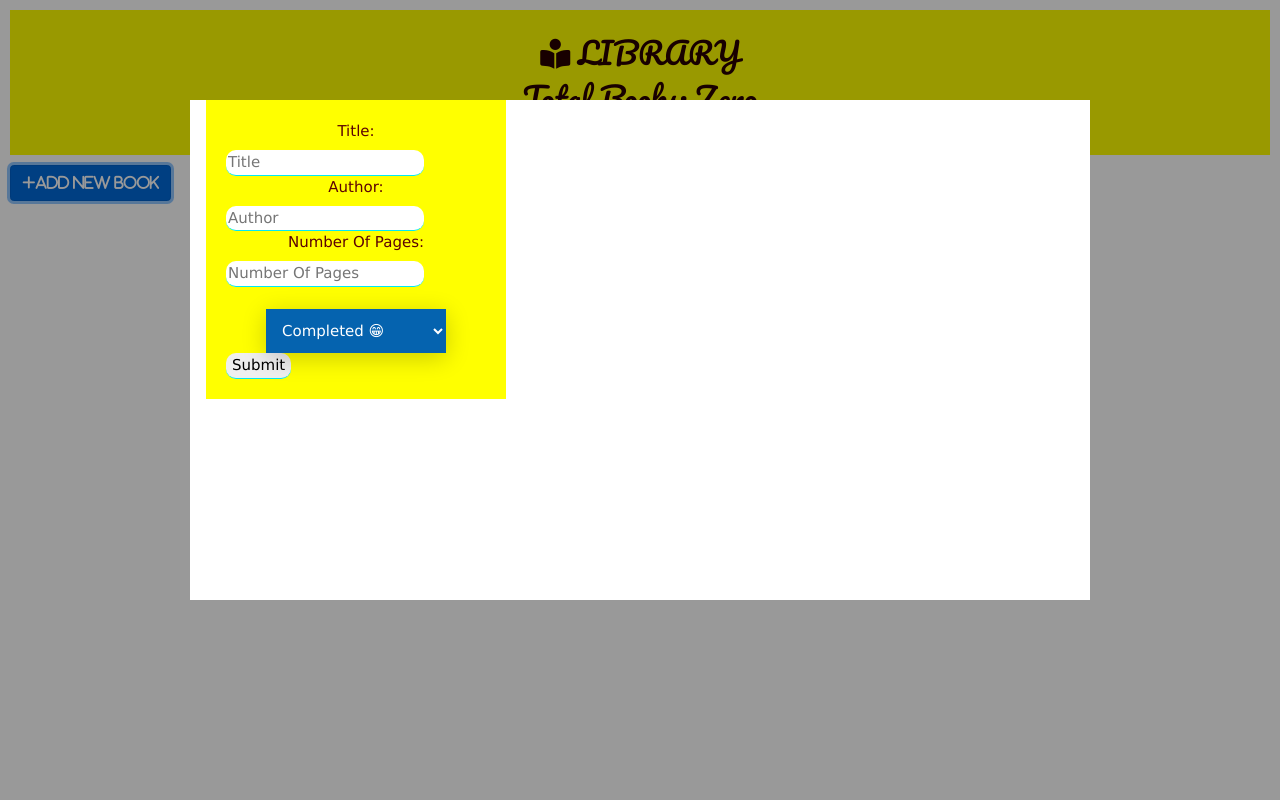
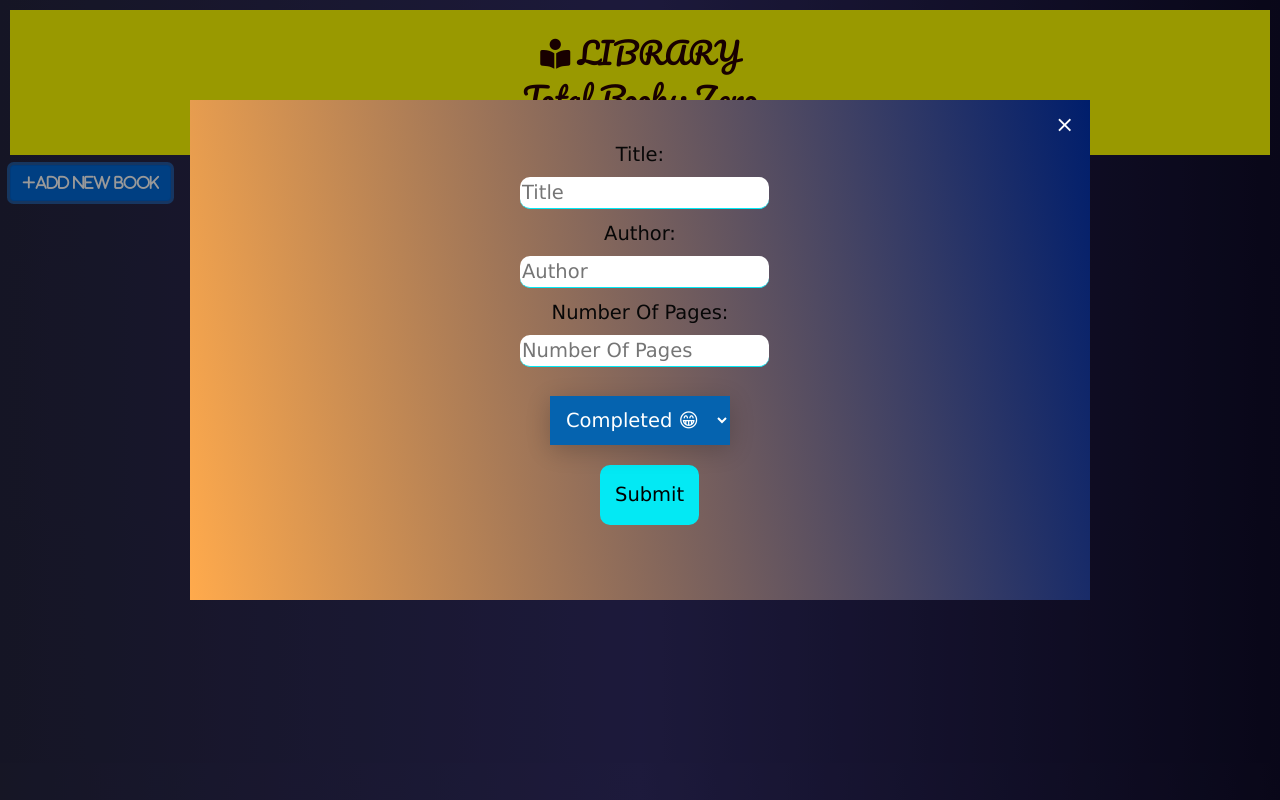
Before and after one commit to ifeanyi21/LibraryProject, a plain HTML site: page index.html in a window 1280 px wide. Both pictures are taken after a click on the button "Add New Book". Drawn offline with nearby package versions, Linux system fonts and the light colour scheme.

Commit message:
Update styles.css

```diff
--- a/styles.css
+++ b/styles.css
@@ -1,8 +1,10 @@
 body {
-  /* margin: 30px; */
   padding: 10px;
-  /* border: 4px inset black; */
-  background-color: yellow;
+  background: #0f0c29;
+  background: -webkit-linear-gradient(to right, #24243e, #302b63, #0f0c29);
+  background: linear-gradient(to right, #24243e, #302b63, #0f0c29);
+  justify-content: center;
+  align-items: center;
 }
 header {
   padding: 20px;
@@ -26,18 +28,35 @@ select {
   appearance: button;
   outline: none;
 }
-.login-box {
+
+.w3-container {
+  background: rgb(0, 30, 108);
+  background: linear-gradient(
+    259deg,
+    rgba(0, 30, 108, 1) 0%,
+    rgba(255, 170, 76, 1) 100%
+  );
+}
+
+.submit-btn {
   border: none;
   background-color: transparent;
   margin-top: 10px;
+  padding: 15px;
   background-color: #03e9f4;
+  align-self: center;
+  margin-left: 80px;
+  margin-top: 20px;
 }
-.login-box:hover {
+.submit-btn:hover {
   background: #03e9f4;
   color: #fff;
   border-radius: 5px;
   box-shadow: 0 0 5px #03e9f4, 0 0 25px #03e9f4, 0 0 50px #03e9f4,
     0 0 100px #03e9f4;
+}
+label {
+  padding: 10px 0 0 0;
 }
 input {
   display: block;
@@ -47,8 +66,19 @@ input {
   text-transform: capitalize;
   border-bottom: 1px solid #03e9f4;
   border-radius: 10px;
+  width: auto;
+  margin: auto;
 }
-
+form {
+  justify-content: center;
+  font-size: 1.3rem;
+  width: auto;
+  margin: auto;
+  color: rgb(7, 7, 7);
+  padding: 30px;
+  z-index: 1;
+  width: 300px;
+}
 .content p {
   text-align: left;
   padding: 10px;
@@ -56,17 +86,9 @@ input {
   font-family: "Libre Baskerville", serif;
 }
 
-form {
-  color: rgb(92, 3, 3);
-  padding: 20px;
-  background-color: yellow;
-  z-index: 1;
-  width: 300px;
-}
-
-.library {
+.container-fluid {
   padding: 10px;
-  text-align: center;
+  align-items: center;
 }
 .row div {
   height: 220px;
```
